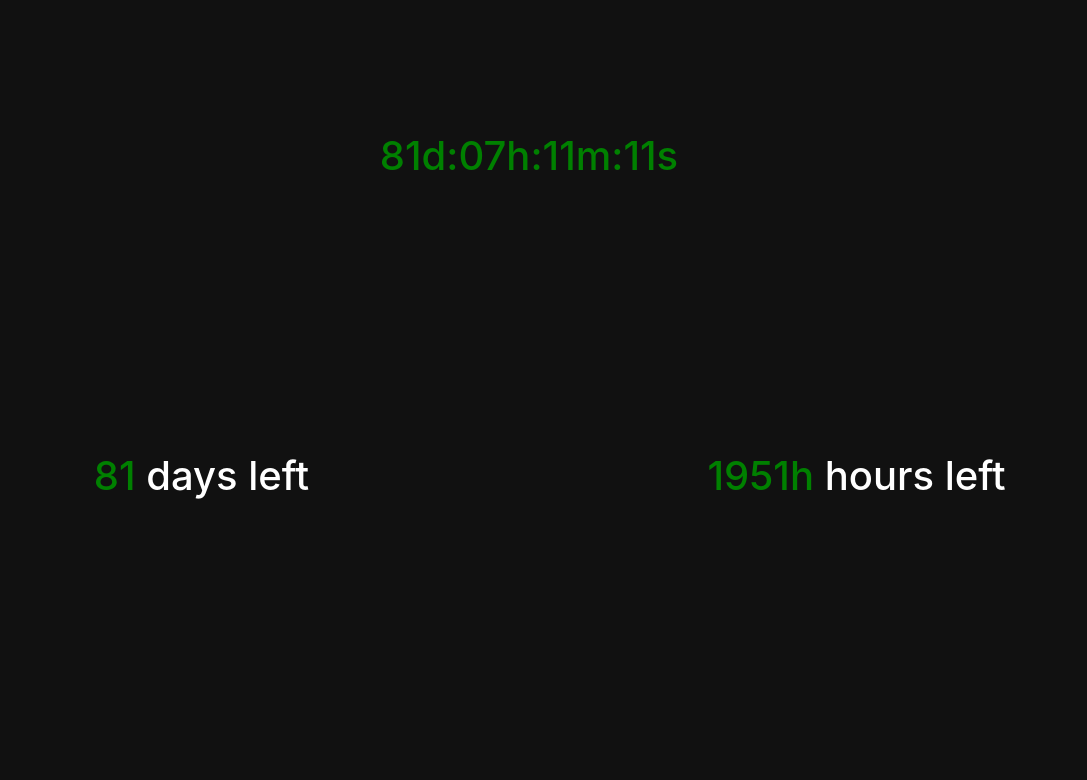
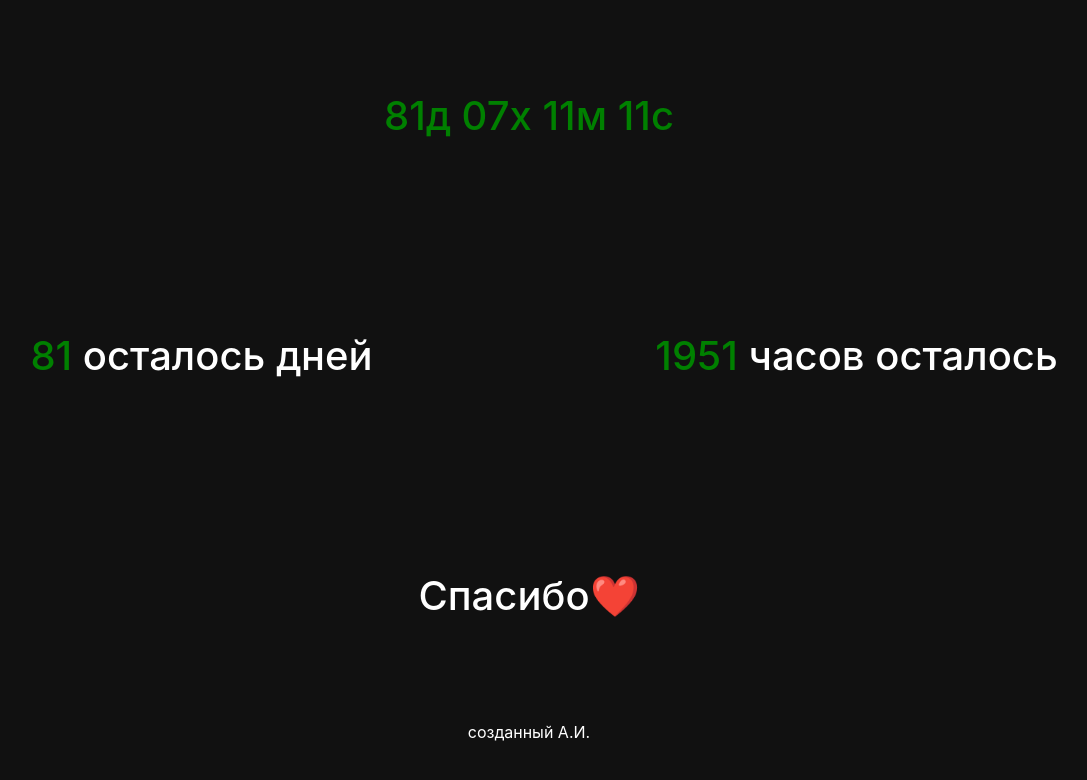
Before and after one commit to AntonioIvanov/countdown, a plain HTML site: page index.html in a window 1280 px wide. Shown: the whole page, without its empty margins (111-1198 px from the left). Drawn offline with nearby package versions, Linux system fonts and the light colour scheme.

Commit message:
i changed the text to russian and fix some problems with the first clock

```diff
--- a/index.html
+++ b/index.html
@@ -5,7 +5,7 @@
     <meta name="viewport" content="width=device-width, initial-scale=1.0">
     <link rel="stylesheet" href="style.css">
     <link rel="stylesheet" href="https://stackpath.bootstrapcdn.com/bootstrap/4.4.1/css/bootstrap.min.css" integrity="sha384-Vkoo8x4CGsO3+Hhxv8T/Q5PaXtkKtu6ug5TOeNV6gBiFeWPGFN9MuhOf23Q9Ifjh" crossorigin="anonymous">
-    <title>Document</title>
+    <title>Countdown</title>
 </head>
 <body>
 
@@ -29,7 +29,16 @@
 
     </div>
 
+    <div class="row clocks">
 
+        <div class="col-lg-12">
+            <h1>Спасибо❤️</h1>
+        </div>
+
+
+    </div>
+
+    <p>созданный А.И.</p>
 
 
 
--- a/main.js
+++ b/main.js
@@ -24,7 +24,7 @@ const getRemainingTime = deadline => {
       let hl = t.remainDays * 24;
       let h = parseInt(hl);
       let fhl = d + h;
-      el.innerHTML = `<span style="color: green;"> ${fhl}h  </span> hours left`;
+      el.innerHTML = `<span style="color: green;"> ${fhl}  </span> часов осталось`;
 
       if(t.remainTime <= 1) {
         clearInterval(timerUpdate);
@@ -39,7 +39,7 @@ const getRemainingTime = deadline => {
 
     const timerUpdate = setInterval( () => {
       let t = getRemainingTime(deadline);
-      el.innerHTML = `<span style="color: green;"> ${t.remainDays}</span> days left`;
+      el.innerHTML = `<span style="color: green;"> ${t.remainDays}</span> осталось дней`;
 
       if(t.remainTime <= 1) {
         clearInterval(timerUpdate);
@@ -54,7 +54,7 @@ const getRemainingTime = deadline => {
 
     const timerUpdate = setInterval( () => {
       let t = getRemainingTime(deadline);
-      el.innerHTML = `<span style="color: green;"> ${t.remainDays}d:${t.remainHours}h:${t.remainMinutes}m:${t.remainSeconds}s </span>`;
+      el.innerHTML = `<span style="color: green;"> ${t.remainDays}д  ${t.remainHours}х  ${t.remainMinutes}м ${t.remainSeconds}с </span>`;
 
       if(t.remainTime <= 1) {
         clearInterval(timerUpdate);
--- a/style.css
+++ b/style.css
@@ -1,13 +1,16 @@
-html,body{
+
+*{
+    text-align: center;
     background: #111111;
+    color: white;
 }
 
-#clock, #days, #total {
+#clock, #days, #total, h1 {
     color: white;
   }
 
 .clocks{
-    height: 20rem;
+    height: 15rem;
     background-color: #111111;
 }
 
```
